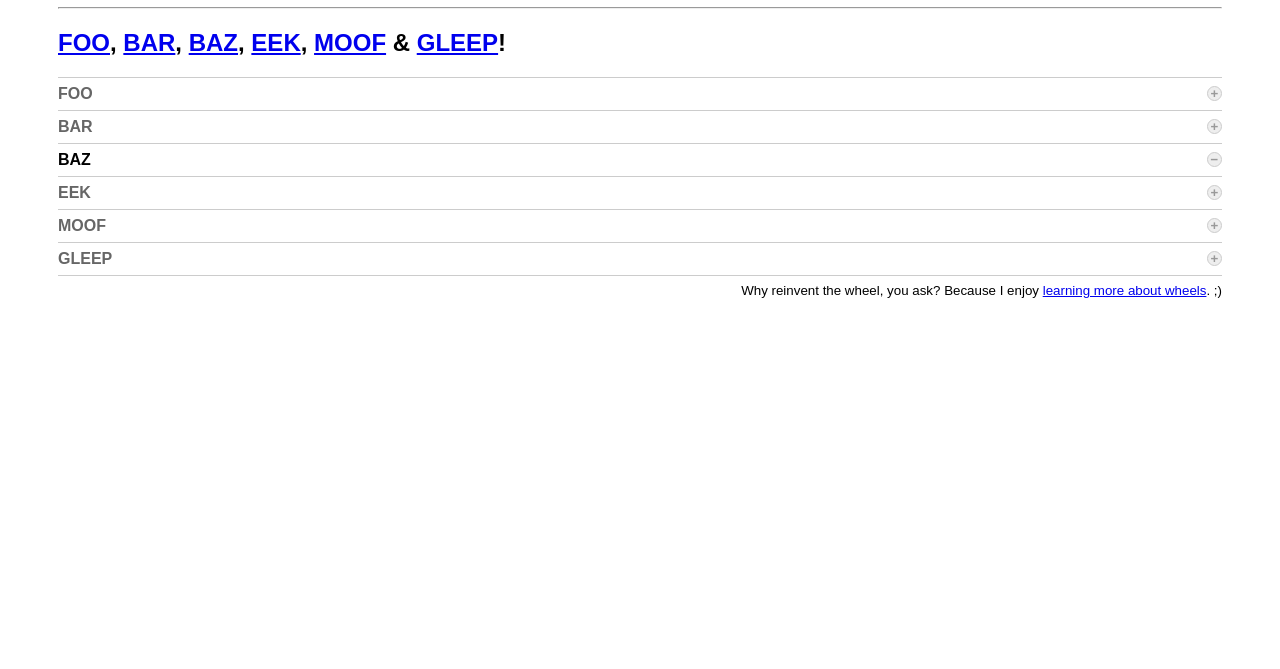
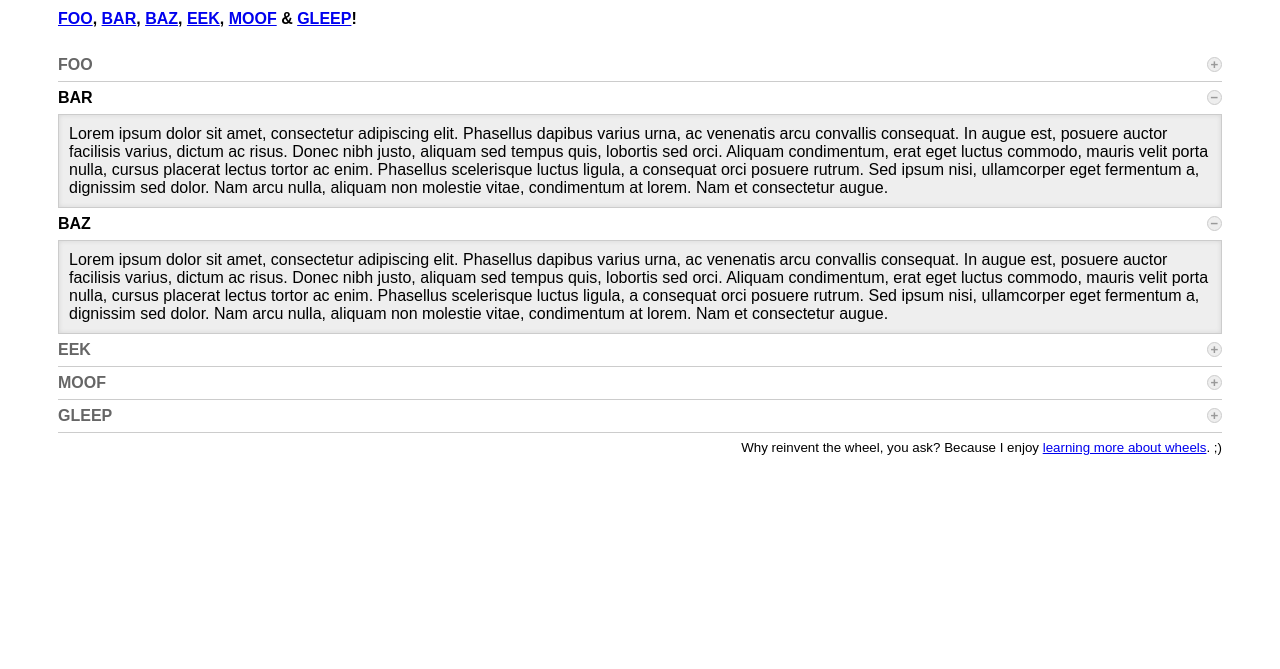
Before and after one commit to mhulse/jquery-ion, a website: page demo/index.html in a window 1280 px wide. Shown: the part 131-800 px from the top of the page. Drawn offline with nearby package versions, Linux system fonts and the light colour scheme.

Commit message:
Updated!

```diff
--- a/bower.json
+++ b/bower.json
@@ -1,6 +1,6 @@
 {
     "name": "ion",
-    "version": "1.1.0",
+    "version": "2.0.0",
     "main": [
         "./ion/jquery.ion.js"
     ],
--- a/demo/index.html
+++ b/demo/index.html
@@ -26,7 +26,7 @@
 
 		}
 
-		body > h1 { text-align: center; }
+		body > h3 { text-align: center; }
 
 		.wrap {
 			border-width: 0 1px 1px;
@@ -94,99 +94,67 @@
 </head>
 <body>
 
-	<h1><a href="https://github.com/mhulse/jquery-ion">Ion</a> demo</h1>
+	<h3><a href="https://github.com/mhulse/jquery-ion">Ion</a> demo</h3>
 
 	<hr>
 
 	<main>
 
+		<h4>
+			<a class="ion-single" href="#foo">FOO</a>,
+			<a class="ion-single" href="#bar">BAR</a>,
+			<a class="ion-single" href="#baz">BAZ</a>,
+			<a class="ion-single" href="#eek">EEK</a>,
+			<a class="ion-single" href="#moof">MOOF</a>
+			&amp;
+			<a class="ion-single" href="#gleep">GLEEP</a>!
+		</h4>
+
 		<section class="ion" data-ion-options='{ "allowMultiple" : false, "alwaysOpen" : true }'>
 
-			<h1><a class="ion-single" href="#foo">FOO</a>, <a class="ion-single" href="#bar">BAR</a>, <a class="ion-single" href="#baz">BAZ</a>, <a class="ion-single" href="#eek">EEK</a>, <a class="ion-single" href="#moof">MOOF</a> &amp; <a class="ion-single" href="#gleep">GLEEP</a>!</h1>
-
-			<section>
-
-				<h1 id="foo" class="ion-head">FOO</h1>
-
+			<h3 id="foo" class="ion-head">FOO</h3>
 			<div class="ion-panel">
-
 				<div class="wrap">
 					<p>Lorem ipsum dolor sit amet, consectetur adipiscing elit. Phasellus dapibus varius urna, ac venenatis arcu convallis consequat. In augue est, posuere auctor facilisis varius, dictum ac risus. Donec nibh justo, aliquam sed tempus quis, lobortis sed orci. Aliquam condimentum, erat eget luctus commodo, mauris velit porta nulla, cursus placerat lectus tortor ac enim. Phasellus scelerisque luctus ligula, a consequat orci posuere rutrum. Sed ipsum nisi, ullamcorper eget fermentum a, dignissim sed dolor. Nam arcu nulla, aliquam non molestie vitae, condimentum at lorem. Nam et consectetur augue.</p>
 				</div>
-
 			</div>
 
-			</section>
-
-			<section>
-
-				<h1 id="bar" class="ion-head">BAR</h1>
-
+			<h3 id="bar" class="ion-head">BAR</h3>
 			<div class="ion-panel ion-panel-open">
-
 				<div class="wrap">
 					<p>Lorem ipsum dolor sit amet, consectetur adipiscing elit. Phasellus dapibus varius urna, ac venenatis arcu convallis consequat. In augue est, posuere auctor facilisis varius, dictum ac risus. Donec nibh justo, aliquam sed tempus quis, lobortis sed orci. Aliquam condimentum, erat eget luctus commodo, mauris velit porta nulla, cursus placerat lectus tortor ac enim. Phasellus scelerisque luctus ligula, a consequat orci posuere rutrum. Sed ipsum nisi, ullamcorper eget fermentum a, dignissim sed dolor. Nam arcu nulla, aliquam non molestie vitae, condimentum at lorem. Nam et consectetur augue.</p>
 				</div>
-
 			</div>
 
-			</section>
 
-			<section>
-
-				<h1 id="baz" class="ion-head ion-head-selected">BAZ</h1>
-
+			<h3 id="baz" class="ion-head ion-head-selected">BAZ</h3>
 			<div class="ion-panel">
-
 				<div class="wrap">
 					<p>Lorem ipsum dolor sit amet, consectetur adipiscing elit. Phasellus dapibus varius urna, ac venenatis arcu convallis consequat. In augue est, posuere auctor facilisis varius, dictum ac risus. Donec nibh justo, aliquam sed tempus quis, lobortis sed orci. Aliquam condimentum, erat eget luctus commodo, mauris velit porta nulla, cursus placerat lectus tortor ac enim. Phasellus scelerisque luctus ligula, a consequat orci posuere rutrum. Sed ipsum nisi, ullamcorper eget fermentum a, dignissim sed dolor. Nam arcu nulla, aliquam non molestie vitae, condimentum at lorem. Nam et consectetur augue.</p>
 				</div>
-
 			</div>
 
-			</section>
-
-			<section>
-
-				<h1 id="eek" class="ion-head">EEK</h1>
-
+			<h3 id="eek" class="ion-head">EEK</h3>
 			<div class="ion-panel">
-
 				<div class="wrap">
 					<p>Lorem ipsum dolor sit amet, consectetur adipiscing elit. Phasellus dapibus varius urna, ac venenatis arcu convallis consequat. In augue est, posuere auctor facilisis varius, dictum ac risus. Donec nibh justo, aliquam sed tempus quis, lobortis sed orci. Aliquam condimentum, erat eget luctus commodo, mauris velit porta nulla, cursus placerat lectus tortor ac enim. Phasellus scelerisque luctus ligula, a consequat orci posuere rutrum. Sed ipsum nisi, ullamcorper eget fermentum a, dignissim sed dolor. Nam arcu nulla, aliquam non molestie vitae, condimentum at lorem. Nam et consectetur augue.</p>
 				</div>
-
 			</div>
 
-			</section>
-
-			<section>
-
-				<h1 id="moof" class="ion-head">MOOF</h1>
-
+			<h3 id="moof" class="ion-head">MOOF</h3>
 			<div class="ion-panel">
-
 				<div class="wrap">
 					<p>Lorem ipsum dolor sit amet, consectetur adipiscing elit. Phasellus dapibus varius urna, ac venenatis arcu convallis consequat. In augue est, posuere auctor facilisis varius, dictum ac risus. Donec nibh justo, aliquam sed tempus quis, lobortis sed orci. Aliquam condimentum, erat eget luctus commodo, mauris velit porta nulla, cursus placerat lectus tortor ac enim. Phasellus scelerisque luctus ligula, a consequat orci posuere rutrum. Sed ipsum nisi, ullamcorper eget fermentum a, dignissim sed dolor. Nam arcu nulla, aliquam non molestie vitae, condimentum at lorem. Nam et consectetur augue.</p>
 				</div>
-
 			</div>
 
-			</section>
-
-			<section>
-
-				<h1 id="gleep" class="ion-head">GLEEP</h1>
+			<h3 id="gleep" class="ion-head">GLEEP</h3>
 
 			<div class="ion-panel">
-
 				<div class="wrap">
 					<p>Lorem ipsum dolor sit amet, consectetur adipiscing elit. Phasellus dapibus varius urna, ac venenatis arcu convallis consequat. In augue est, posuere auctor facilisis varius, dictum ac risus. Donec nibh justo, aliquam sed tempus quis, lobortis sed orci. Aliquam condimentum, erat eget luctus commodo, mauris velit porta nulla, cursus placerat lectus tortor ac enim. Phasellus scelerisque luctus ligula, a consequat orci posuere rutrum. Sed ipsum nisi, ullamcorper eget fermentum a, dignissim sed dolor. Nam arcu nulla, aliquam non molestie vitae, condimentum at lorem. Nam et consectetur augue.</p>
 				</div>
-
 			</div>
-
-			</section>
 
 		</section>
 
@@ -205,7 +173,7 @@
 
 		$(document).ready(function() {
 
-			var console = (window.console || { log : function() {} });
+			var console = (window.console || { log : $.noop });
 
 			$('.ion').ion({
 
```
Also changed, not shown: README.md, build/package.json, build/src/jquery.ion.js, ion/jquery.ion.js, ion/jquery.ion.min.js. Lines whose indentation alone changed are shown as unchanged.
